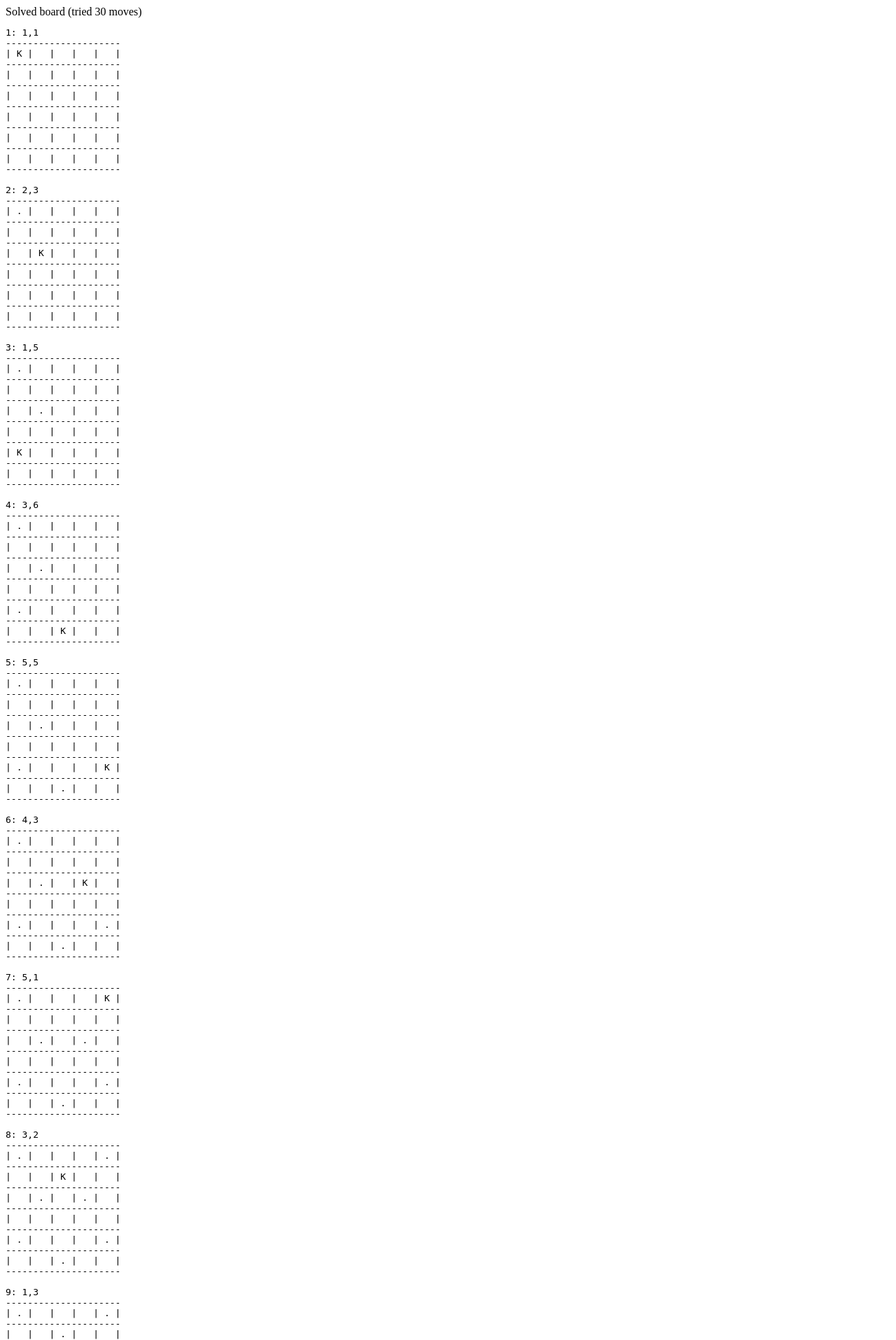
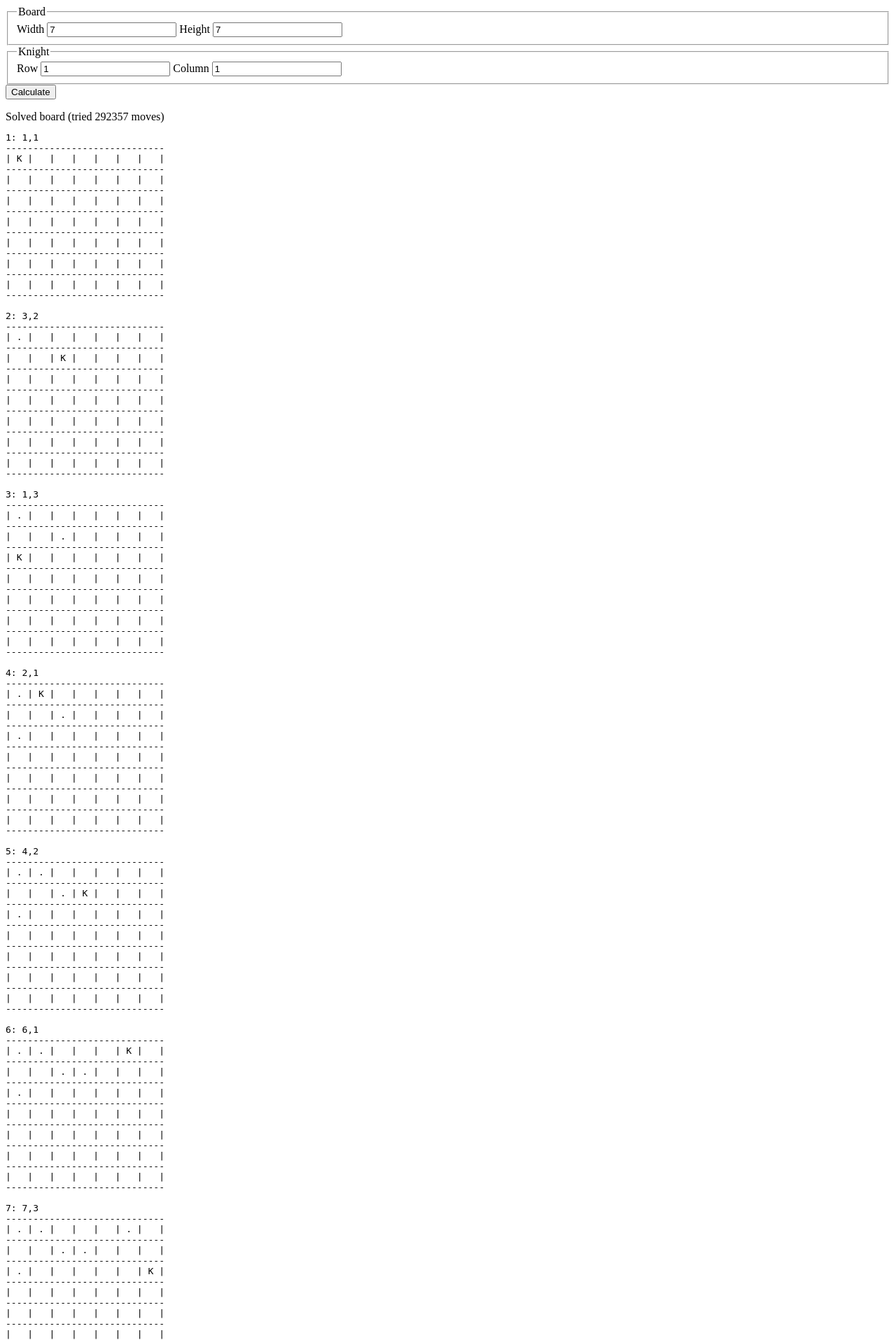
Before and after one commit to adamaveray/knights-tour, a PHP site: page / in a window 1280 px wide. Shown: the top 1915 px of the page at 70% size. Run offline with PHP 8.4, Linux system fonts and the light colour scheme.

Commit message:
Added basic user controls

```diff
--- /dev/null
+++ b/form.php
@@ -0,0 +1,23 @@
+<form action="" method="get">
+    <fieldset>
+        <legend>Board</legend>
+
+        <label for="input_width">Width</label>
+        <input id="input_width" name="width" type="number" value="<?php echo $width;?>" />
+
+        <label for="input_height">Height</label>
+        <input id="input_height" name="height" type="number" value="<?php echo $height;?>" />
+    </fieldset>
+
+    <fieldset>
+        <legend>Knight</legend>
+
+        <label for="input_y">Row</label>
+        <input id="input_y" name="y" type="number" value="<?php echo $y+1;?>" />
+
+        <label for="input_x">Column</label>
+        <input id="input_x" name="x" type="number" value="<?php echo $x+1;?>" />
+    </fieldset>
+
+    <button type="submit">Calculate</button>
+</form>
--- a/index.php
+++ b/index.php
@@ -5,11 +5,16 @@ require_once('Board.php');
 require_once('Knight.php');
 require_once('WarnsdorffKnight.php');
 
-$width	= 5;
-$height	= 6;
+function get_input($name, $fallback = null, $filter = FILTER_VALIDATE_INT){
+	$val	= filter_input(INPUT_GET, $name, $filter);
+	return isset($val) ? $val : $fallback;
+}
 
-$x = 0;
-$y = 0;
+$width	= get_input('width', 7);
+$height	= get_input('width', 7);
+
+$x = get_input('x', 1)-1;	// 0-indexed
+$y = get_input('y', 1)-1;	// 0-indexed
 
 // Initialise environment
 $board	= new \Board($width, $height);
@@ -17,6 +22,10 @@ $knight	= new \WarnsdorffKnight($x, $y);
 
 // Solve board
 $result	= $knight->solve_board($board);
+
+
+
+include('form.php');
 
 // Show results
 $iterations	= $knight->get_iterations();
```
